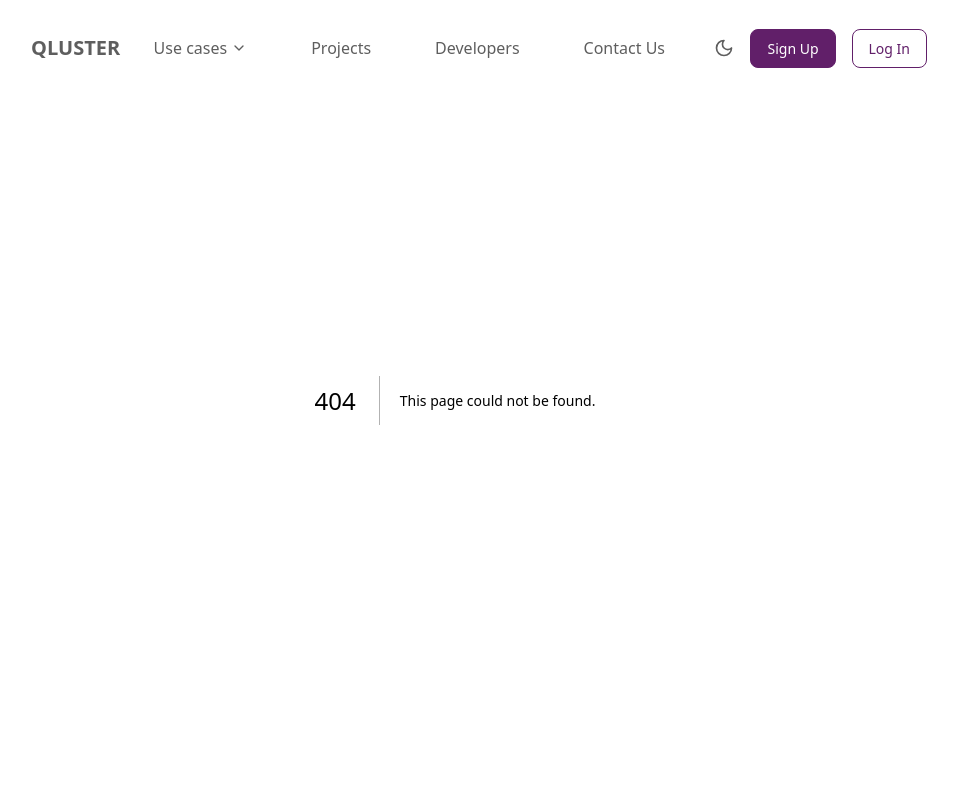
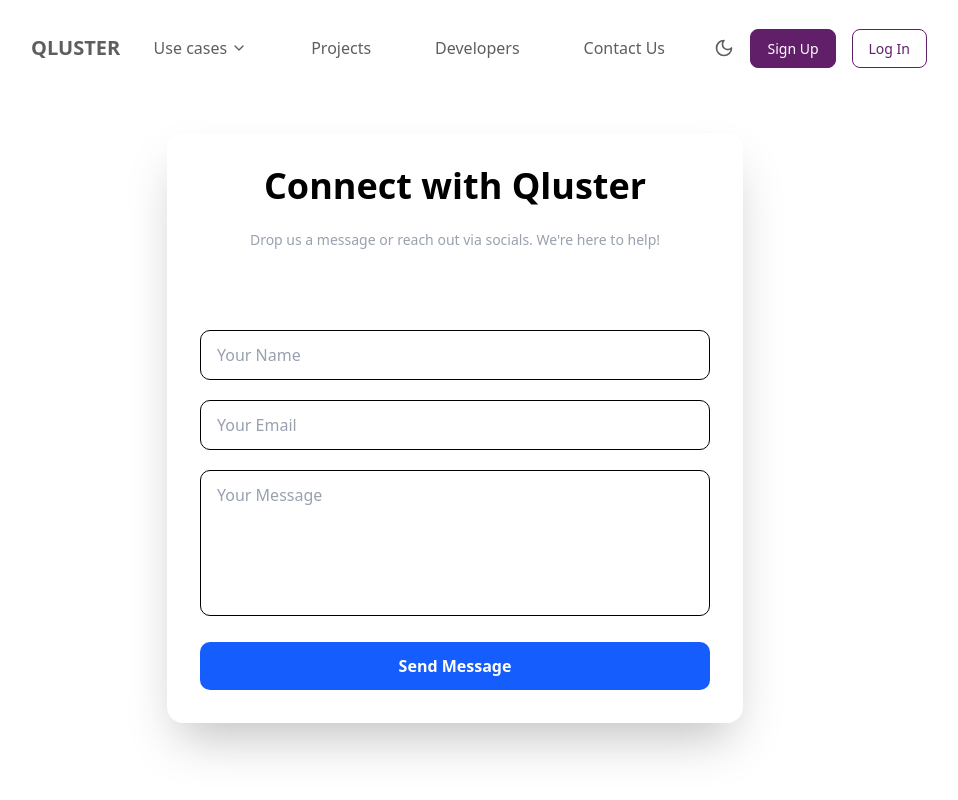
Before and after one commit to Shamna03/qluster-client, a Next.js app: page /contact in a window 1280 px wide. Before the commit this address had no page. Shown: the top 800 px of the page, without its empty margins (185-1143 px from the left). Built offline with nearby package versions, Linux system fonts and the light colour scheme.

Commit message:
create contact us page

```diff
--- a/package.json
+++ b/package.json
@@ -10,6 +10,7 @@
   },
   "dependencies": {
     "@dnd-kit/core": "^6.3.1",
+    "@emailjs/browser": "^4.4.1",
     "@hello-pangea/dnd": "^18.0.1",
     "@radix-ui/react-avatar": "^1.1.4",
     "@radix-ui/react-progress": "^1.1.3",
@@ -28,6 +29,7 @@
     "next-themes": "^0.4.6",
     "react": "^18.2.0",
     "react-dom": "^18.2.0",
+    "react-icons": "^5.5.0",
     "react-player": "^2.16.0",
     "tailwind-merge": "^3.2.0",
     "tw-animate-css": "^1.2.4",
--- /dev/null
+++ b/src/app/contact/page.tsx
@@ -0,0 +1,117 @@
+"use client";
+
+import { useRef } from "react";
+import emailjs from "@emailjs/browser";
+import { motion } from "framer-motion";
+import { FaInstagram, FaWhatsapp, FaEnvelope } from "react-icons/fa";
+
+ const ContactUs = () => {
+  // ✅ Type the form ref correctly
+  const form = useRef<HTMLFormElement | null>(null);
+
+  // ✅ Type the event parameter
+  const sendEmail = (e: React.FormEvent<HTMLFormElement>) => {
+    e.preventDefault();
+
+    // ✅ Make sure form.current is not null before using it
+    if (!form.current) return;
+
+    emailjs
+      .sendForm(
+        "service_4h4ld0d", // Replace with your actual service ID
+        "template_yu7smcu", // Replace with your actual template ID
+        form.current,
+        "fY2PeEYQlVdIoM6iz" // Replace with your actual public key
+      )
+      .then(
+        (result) => {
+          alert("Message sent successfully!");
+          console.log(result.text);
+        },
+        (error) => {
+          alert("Failed to send message. Try again later.");
+          console.error(error.text);
+        }
+      );
+
+    e.currentTarget.reset(); // ✅ Resets the form safely
+  };
+
+  return (
+    <div className="flex justify-center items-center min-h-screen bg-white dark:bg-black p-6 ">
+      <motion.div
+        initial={{ opacity: 0, y: 20 }}
+        animate={{ opacity: 1, y: 0 }}
+        transition={{ duration: 0.6, ease: "easeOut" }}
+        className="bg-white bg-opacity-5 backdrop-blur-lg border border-white/10 shadow-2xl rounded-2xl p-8 w-full max-w-xl mt-14 dark:bg-gray-700"
+      >
+        <h2 className="text-4xl font-bold text-black text-center mb-6 dark:text-white ">
+          Connect with Qluster
+        </h2>
+        <p className="text-center text-gray-400 mb-8 text-sm">
+          Drop us a message or reach out via socials. We're here to help!
+        </p>
+
+        <div className="flex justify-center gap-8 mb-6 text-white text-2xl">
+          <a
+            href="https://instagram.com/qluster"
+            target="_blank"
+            rel="noopener noreferrer"
+            className="hover:text-pink-500 transition"
+          >
+            <FaInstagram />
+          </a>
+          <a
+            href="https://wa.me/919876543210"
+            target="_blank"
+            rel="noopener noreferrer"
+            className="hover:text-green-400 transition text-blck"
+          >
+            <FaWhatsapp />
+          </a>
+          <a
+            href="mailto:support@qluster.io"
+            className="hover:text-blue-400 transition "
+          >
+            <FaEnvelope />
+          </a>
+        </div>
+
+        <form ref={form} onSubmit={sendEmail} className="space-y-5">
+          <input
+            type="text"
+            name="from_name"
+            required
+            className="w-full px-4 py-3 bg-transparent border border-black dark:border-white text-white placeholder-gray-400 rounded-lg focus:outline-none focus:ring-2 focus:ring-blue-500"
+            placeholder="Your Name"
+          />
+          <input
+            type="email"
+            name="user_email"
+            required
+            className="w-full px-4 py-3 bg-transparent border border-black dark:border-white text-white placeholder-gray-400 rounded-lg focus:outline-none focus:ring-2 focus:ring-blue-500"
+            placeholder="Your Email"
+          />
+          <textarea
+            name="message"
+            required
+            rows={5}
+            className="w-full px-4 py-3 bg-transparent border border-black dark:border-white text-white placeholder-gray-400 rounded-lg focus:outline-none focus:ring-2 focus:ring-blue-500 resize-none"
+            placeholder="Your Message"
+          ></textarea>
+
+          <motion.button
+            whileHover={{ scale: 1.05 }}
+            whileTap={{ scale: 0.95 }}
+            type="submit"
+            className="w-full bg-blue-600 hover:bg-blue-700 text-white font-semibold py-3 rounded-lg transition"
+          >
+            Send Message
+          </motion.button>
+        </form>
+      </motion.div>
+    </div>
+  );
+};
+
+export default ContactUs
```
Also changed, not shown: 1 other file (tests, documents, lock files or other folders).
